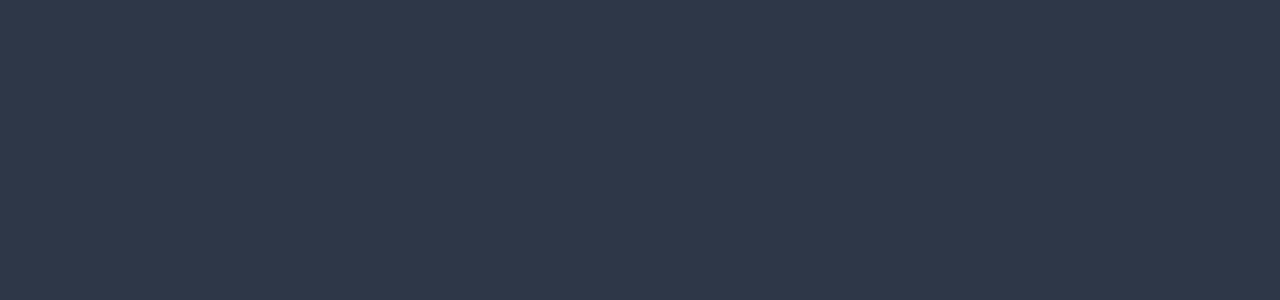
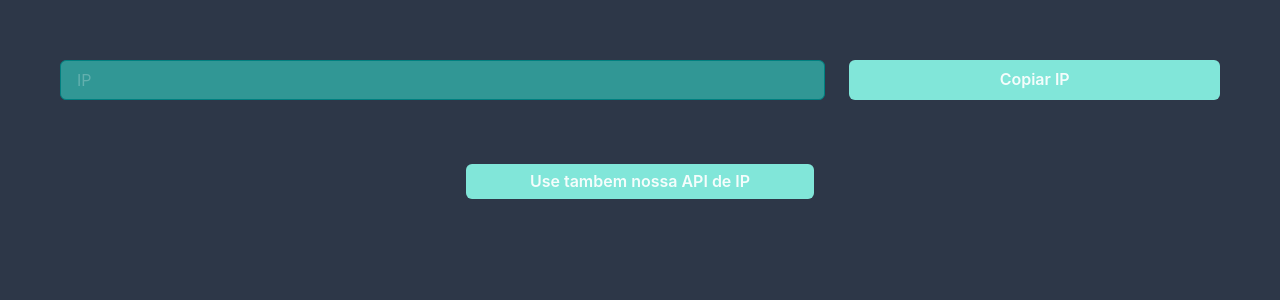
Before and after one commit to mest2011/tools, a React (Vite) app: page /ip in a window 1280 px wide. Before the commit this address had no page. Shown: the top 300 px of the page. Built offline with nearby package versions, Linux system fonts and the light colour scheme; no server answers.

Commit message:
feat: added ip tool

```diff
--- /dev/null
+++ b/src/components/Organisms/Ip/index.tsx
@@ -0,0 +1,98 @@
+import axiosBase from "axios";
+import { useEffect, useState } from "react";
+import {
+  Box,
+  CircularProgress,
+  GridItem,
+  Link,
+  SimpleGrid,
+  useToast,
+} from "@chakra-ui/react";
+import { Button } from "../../Atoms/Button";
+import { ContentContainer } from "../../Atoms/ContentContainer";
+import { Input } from "../../Atoms/Input";
+
+export const Ip: React.FC = () => {
+  const [ip, setIp] = useState<string>("");
+  const [loading, setLoading] = useState<boolean>();
+  const url_api = "https://mesttech.com.br/ip/api/?json=true;";
+
+  const toast = useToast();
+
+  const axios = axiosBase.create();
+  axios.defaults.timeout = 800;
+  axios.defaults.headers.post["Access-Control-Allow-Origin"] = "*";
+
+  useEffect(() => {
+    axios
+      .get(url_api)
+      .then(function (response) {
+        setIp(response?.data?.ip);
+        setLoading(true);
+      })
+      .catch(() => {
+        toast({
+          title: "Problema ao obter o seu IP!",
+          description:
+            "Recarregue a página, caso o problema persista, tente mais tarde.",
+          status: "warning",
+          duration: 5000,
+          isClosable: true,
+        });
+      })
+      .finally(() => {
+        setLoading(false);
+      });
+  }, []);
+
+  const copyToClipBoard = () => {
+    navigator.clipboard.writeText(ip);
+
+    toast({
+      title: "Copiado!",
+      description: "Dados copiados para área de transferência.",
+      status: "success",
+      duration: 5000,
+      isClosable: true,
+    });
+  };
+
+  return (
+    <>
+      <ContentContainer>
+        <Box display="flex" gap={16} padding={3} flexDirection="column">
+          <SimpleGrid columns={{ base: 1, md: 3 }} spacing={6}>
+            <GridItem colSpan={{ base: 1, md: 2 }}>
+              <Input value={ip} placeholder="IP" borderColor={"teal"} />
+            </GridItem>
+            <GridItem>
+              {loading ? (
+                <>
+                  <CircularProgress />
+                </>
+              ) : (
+                <>
+                  <Button onClick={copyToClipBoard} w={"100%"}>
+                    Copiar IP
+                  </Button>
+                </>
+              )}
+            </GridItem>
+          </SimpleGrid>
+          <Box display="flex">
+            <Link
+              href={url_api}
+              target="_blank"
+              m="auto"
+              style={{ textDecoration: "none" }}
+            >
+              <Button px={"5dvw"} py={"0.5rem"} whiteSpace="wrap" height={"auto"}>
+                Use tambem nossa API de IP
+              </Button>
+            </Link>
+          </Box>
+        </Box>
+      </ContentContainer>
+    </>
+  );
+};
--- a/src/components/Organisms/PasswordGenerator/index.tsx
+++ b/src/components/Organisms/PasswordGenerator/index.tsx
@@ -31,6 +31,8 @@ export const PasswordGenerator: React.FC = () => {
   const [passwordLength, setPasswordLength] = useState(16);
   const [passwordType, setPasswordType] = useState("secure");
   const [advancedSettings, setAdvancedSettings] = useState(true);
+
+  const toast = useToast();
 
   const axios = axiosBase.create();
   axios.defaults.timeout = 800;
@@ -96,8 +98,6 @@ export const PasswordGenerator: React.FC = () => {
 
     setPassword(password);
   };
-
-  const toast = useToast();
 
   const copyToClipBoard = () => {
     if (!password) return;
--- a/src/routes.tsx
+++ b/src/routes.tsx
@@ -1,12 +1,14 @@
 import { Route, Routes as RoutesDom } from "react-router-dom";
 import { PasswordGenerator } from "./components/Organisms/PasswordGenerator";
 import { TextTransformer } from "./components/Organisms/TextTransformer";
+import { Ip } from "./components/Organisms/Ip";
 
 export const Routes = () => {
   return (
     <RoutesDom>
       <Route path="/password" element={<PasswordGenerator />}/>
       <Route path="/text" element={<TextTransformer />}/>
+      <Route path="/ip" element={<Ip />}/>
     </RoutesDom>
   );
 };
```
